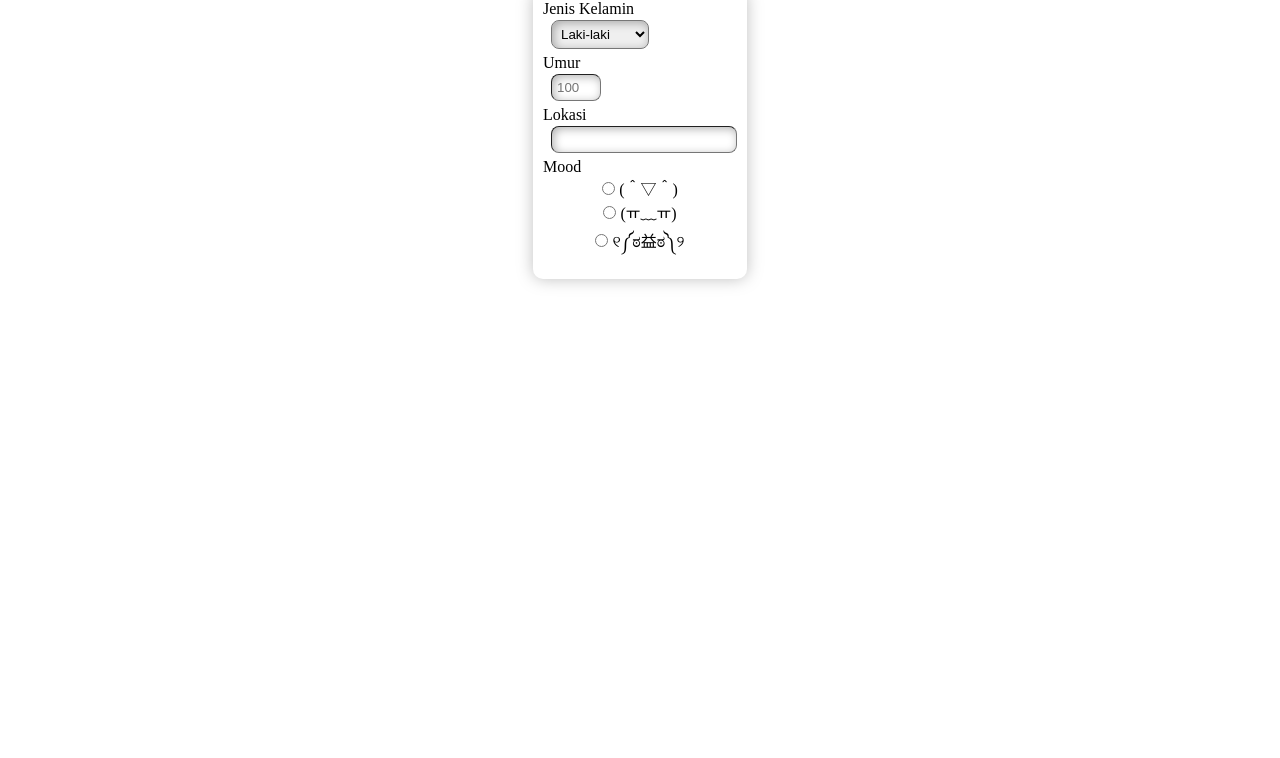
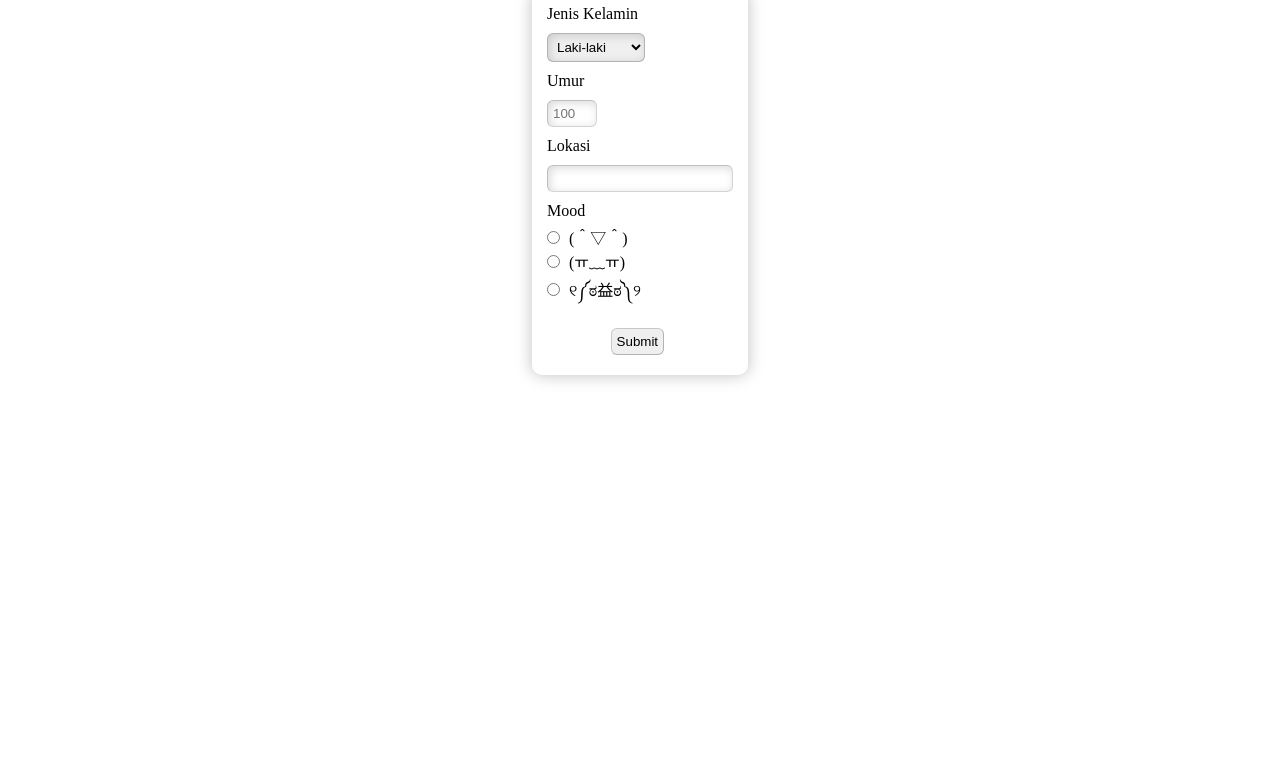
Before and after one commit to Cydnirn/foodGenerator, a plain HTML site: page public/index.html in a window 1280 px wide. Shown: the part 42-800 px from the top of the page. Drawn offline with Linux system fonts and the light colour scheme.

Commit message:
Editing html, beautifier, and foundation for script

```diff
--- a/public/index.html
+++ b/public/index.html
@@ -5,6 +5,7 @@
         <meta name="viewport" content="width=device-width, initial-scale=1.0">
         <link rel="stylesheet" href="https://fonts.googleapis.com/css2?family=Poppins">
         <link rel="stylesheet" href="style.css">
+        <script rel="text/javascript" src="script.js"></script>
         <title>Document</title>
     </head>
 
@@ -15,25 +16,26 @@
         <div class="container">
             <div class="div-form">
                 <form action="" method="post" id="mood-form">
-                    <p>Jenis Kelamin</p>
+                    <p class="form-label">Jenis Kelamin</p>
                     <select name="" id="" class="text-form">
                         <option value="man">Laki-laki</option>
                         <option value="woman">Perempuan</option>
 
                     </select>
-                    <p>Umur</p>
+                    <p class="form-label">Umur</p>
                     <input type="number" maxlength="2" min="1" max="100" placeholder="100" class="text-form" required>
-                    <p>Lokasi</p>
+                    <p class="form-label">Lokasi</p>
                     <input type="text" class="text-form" required>
-                    <p>Mood</p>
+                    <p class="form-label">Mood</p>
                     <div class="mood-row">
-                        <input type="radio" id="(＾▽＾)" name="mood_generator" value="(＾▽＾)">
+                        <input type="radio" id="happy-mood" class="mood-generator" value="(＾▽＾)">
                         <label for="(＾▽＾)">(＾▽＾)</label><br>
-                        <input type="radio" id="(ㅠ﹏ㅠ)" name="mood_generator" value="(ㅠ﹏ㅠ)">
+                        <input type="radio" id="sad-mood" class="mood-generator" value="(ㅠ﹏ㅠ)">
                         <label for="(ㅠ﹏ㅠ)">(ㅠ﹏ㅠ)</label><br>
-                        <input type="radio" id="୧༼ಠ益ಠ༽୨" name="mood_generator" value="୧༼ಠ益ಠ༽୨">
+                        <input type="radio" id="angry-mood" class="mood-generator" value="୧༼ಠ益ಠ༽୨">
                         <label for="୧༼ಠ益ಠ༽୨">୧༼ಠ益ಠ༽୨</label><br>
                     </div>
+                    <input type="submit" class="btn">
                 </form>
             </div>
         </div>
--- a/public/script.js
+++ b/public/script.js
@@ -1,4 +1,5 @@
 document.addEventListener("DOMContentLoaded", function(){
+    console.log("DOM Loaded");
     const submit = document.getElementById("mood-form");
 
     submit.addEventListener("submit", function(event){
--- a/public/style.css
+++ b/public/style.css
@@ -54,8 +54,7 @@ input[type=number]{
 
 .mood-row{
     box-sizing: border-box;
-    text-align: center;
-
+    text-align: left;
 }
 
 .ayam-rebus img{
@@ -72,9 +71,21 @@ input[type=checkbox]{
 }
 
 .text-form{
-    border-radius: 8px;
+    border-radius: 6px;
     padding: 5px 2px 5px 5px;
     border-width: 1px;
-    box-shadow: inset 2px 2px 10px rgba(0, 0, 0, 0.3);
-    margin: 2px 0px 5px 8px;
+    box-shadow: inset 2px 2px 10px rgba(0, 0, 0, 0.15);
+    border-color: rgba(0, 0, 0, 0.25);
 }
+
+.text-form, .form-label, .mood-generator{
+    margin: 5px 5px;
+}
+
+.btn{
+    padding: 5px;
+    border-radius: 6px;
+    border-width: 1px;
+    border-color: rgba(0, 0, 0, 0.25);
+    margin: 10px 35%;
+}
```
